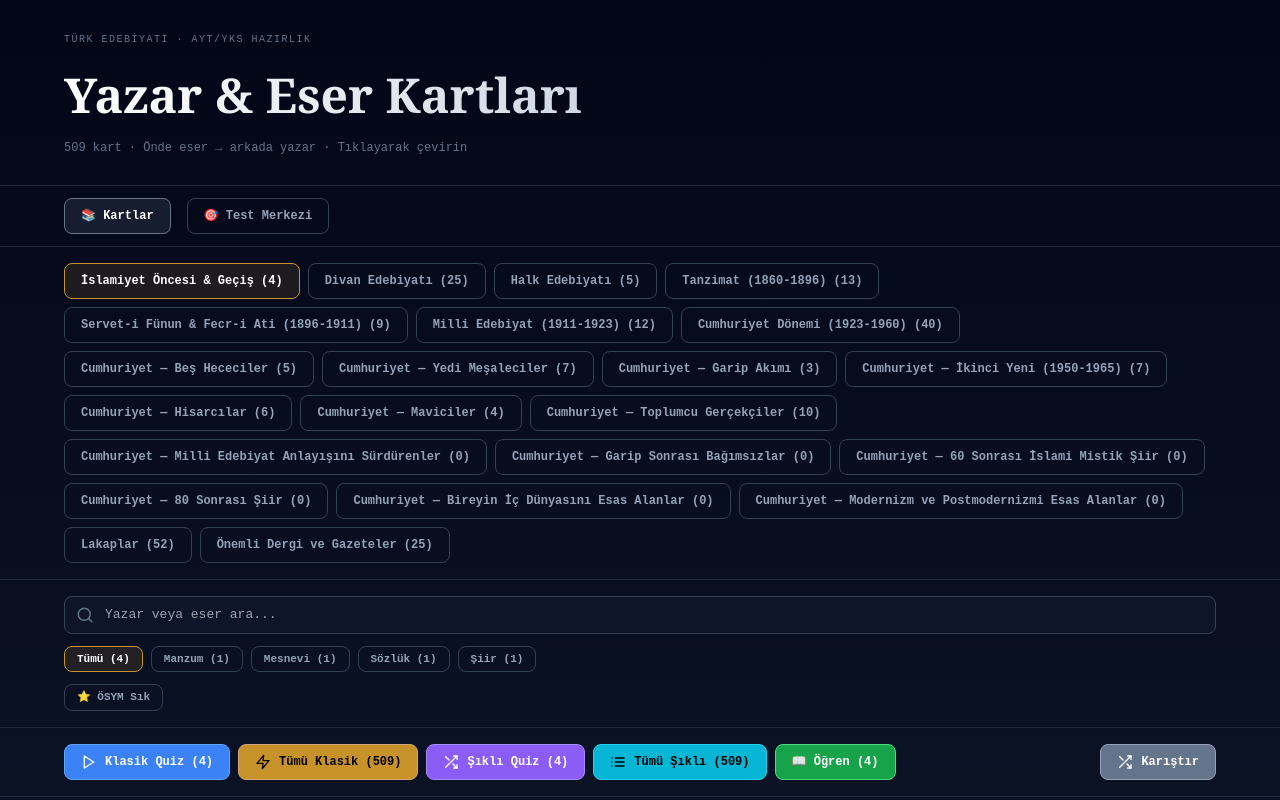
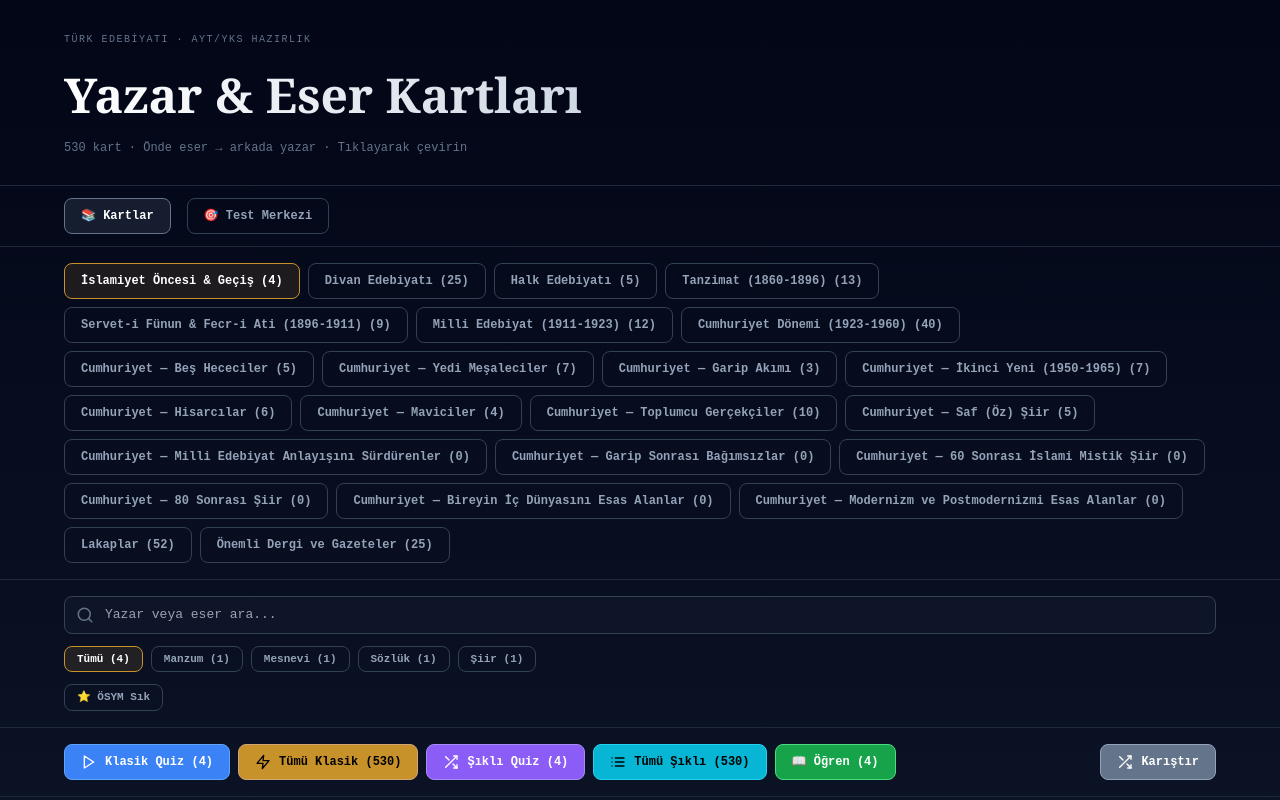
Before and after one commit to Enchant0000/yazar-eser, a React (Vite) app: page / in a window 1280 px wide. Shown: the top 800 px of the page. Built offline with nearby package versions, Linux system fonts and the light colour scheme.

Commit message:
Update data.js

```diff
--- a/src/data.js
+++ b/src/data.js
@@ -1571,6 +1571,68 @@ const data = {
         ],
       },
     ],
+  },
+"Cumhuriyet — Saf (Öz) Şiir": {
+    color: "#4a3728",
+    accent: "#d4a574",
+    yazarlar: [
+      {
+        ad: "Ahmet Hamdi Tanpınar",
+        dogum: "1901-1962",
+        ozellik: "Zaman, rüya ve bilinçaltı temalarını Doğu-Batı senteziyle işleyen çok yönlü estetik şairi ve romancısı",
+        eserler: [
+          { ad: "Beş Şehir", tur: "Deneme", yil: "1946", osymYil: "ÖSYM Sık", aciklama: "Ankara, Erzurum, Konya, Bursa ve İstanbul’u tarih, kültür ve şahsi izlenimler üzerinden anlatan deneme kitabıdır." },
+          { ad: "Huzur", tur: "Roman", yil: "1948", osymYil: "ÖSYM Sık", aciklama: "Mümtaz ve Nuran'ın aşkı çerçevesinde, bireysel huzursuzluk, Doğu-Batı çatışması ve modernleşme gerilimini işleyen bir romandır." },
+          { ad: "Mahur Beste", tur: "Roman", yil: "1944", osymYil: "ÖSYM Orta", aciklama: "Osmanlı'nın son dönemi ile Tanzimat geçişini aile, gelenek ve klasik müzik çevresiyle anlatan romandır." },
+          { ad: "Saatleri Ayarlama Enstitüsü", tur: "Roman", yil: "1961", osymYil: "ÖSYM Sık", aciklama: "Zaman kavramı, bürokrasi, insan ve toplum eleştirisini derin bir ironi ve hicivle birleştiren romandır." },
+          { ad: "Sahnenin Dışındakiler", tur: "Roman", yil: "1973", osymYil: "ÖSYM Orta", aciklama: "Kurtuluş Savaşı yıllarında Anadolu sahneyi, işgal altındaki İstanbul ise sahnenin dışını temsil edecek şekilde dönemin atmosferini veren romandır." },
+          { ad: "Abdullah Efendi'nin Rüyaları", tur: "Hikâye", yil: "1943", osymYil: "ÖSYM Orta", aciklama: "Rüya, bilinçaltı, tekinsizlik ve kişilik bölünmesi temalarını işleyen ilk hikâye kitabıdır." }
+        ]
+      },
+      {
+        ad: "Cahit Sıtkı Tarancı",
+        dogum: "1910-1956",
+        ozellik: "Ölüm, yaşama sevinci ve zaman temalarını hece vezni ve sade bir dille işleyen 'Otuz Beş Yaş' şairi",
+        eserler: [
+          { ad: "Otuz Beş Yaş", tur: "Şiir", yil: "1946", osymYil: "ÖSYM Sık", aciklama: "Yaş alma, geçip giden zaman, ölüm ve hayatın muhasebesini öne çıkaran şairin en ünlü şiir kitabıdır." },
+          { ad: "Ömrümde Sükut", tur: "Şiir", yil: "1933", osymYil: "ÖSYM Orta", aciklama: "İçe dönük, melankolik ve yalnızlık duygusuyla örülü şiirlerden oluşan ilk kitabıdır." },
+          { ad: "Düşten Güzel", tur: "Şiir", yil: "1952", osymYil: "ÖSYM Orta", aciklama: "Sanatçının olgunluk dönemi şiirlerini, hayata ve ölüme bakışını toplayan kitaptır." },
+          { ad: "Ziya'ya Mektuplar", tur: "Mektup", yil: "1957", osymYil: "ÖSYM Sık", aciklama: "Yakın dostu Ziya Osman Saba'ya yazdığı, dostluk ve edebî sohbet havası taşıyan samimi mektuplardır." }
+        ]
+      },
+      {
+        ad: "Ahmet Muhip Dıranas",
+        dogum: "1909-1980",
+        ozellik: "Hece ölçüsünü batı şiiri estetiğiyle (Baudelaire) birleştiren, lirik ve müzikal yönü güçlü şair",
+        eserler: [
+          { ad: "Fahriye Abla", tur: "Şiir", yil: "1935", osymYil: "ÖSYM Sık", aciklama: "Bir mahalle güzeli üzerinden çocukluk hafızasını, özlem ve gençlik duygusunu anlatan son derece popüler ve ünlü şiirdir." },
+          { ad: "Olvido", tur: "Şiir", yil: "1959", osymYil: "ÖSYM Sık", aciklama: "Unutuş, zamanın akışı, geçmiş ve derin bir hüzün temasını felsefi ve mistik bir tonda işleyen başyapıt şiirlerindendir." },
+          { ad: "Serenat", tur: "Şiir", yil: "1930'lar", osymYil: "ÖSYM Sık", aciklama: "Lirik, duygusal gücü yüksek, doğa ve aşk imajlarıyla örülü, müzikal tonu güçlü bir şiirdir." }
+        ]
+      },
+      {
+        ad: "Necip Fazıl Kısakürek",
+        dogum: "1904-1983",
+        ozellik: "Bohem hayattan mistisizme uzanan çizgide, metafizik gerilim ve çileyi güçlü bir hitabetle birleştiren üstat şair",
+        eserler: [
+          { ad: "Çile", tur: "Şiir", yil: "1962", osymYil: "ÖSYM Sık", aciklama: "Şairin tüm şiirlerini topladığı, düşünce dünyasını, tasavvufi ve metafizik gerilimini yansıtan temel şiir kitabıdır." },
+          { ad: "Kaldırımlar", tur: "Şiir", yil: "1928", osymYil: "ÖSYM Sık", aciklama: "Yalnızlık, gece, sokaklar ve şehir melankolisini eşsiz bir dille anlatan, kendisine 'Kaldırımlar Şairi' unvanını getiren şiirdir." },
+          { ad: "Reis Bey", tur: "Tiyatro", yil: "1964", osymYil: "ÖSYM Sık", aciklama: "Merhametsiz bir kanun adamının iç dünyasındaki dönüşüm üzerinden adalet, vicdan ve tövbe temasını işleyen tiyatro eseridir." },
+          { ad: "Bir Adam Yaratmak", tur: "Tiyatro", yil: "1938", osymYil: "ÖSYM Sık", aciklama: "Yaratma fikri, kader, cinnet ve insanın kendi varlığıyla girdiği derin iç çatışmasını konu alan psikolojik tiyatro eseridir." }
+        ]
+      },
+      {
+        ad: "Asaf Halet Çelebi",
+        dogum: "1907-1958",
+        ozellik: "Türk şiirinde saf sezgiyi ve soyutlamayı Doğu-Batı mistisizmiyle, harflerle ve masallarla harmanlayan özgün şair",
+        eserler: [
+          { ad: "He", tur: "Şiir", yil: "1942", osymYil: "ÖSYM Orta", aciklama: "Doğu mistisizmi, masallar ve sembolik söyleyişe yaslanan, harflerin gizemini barındıran ilk şiir kitabıdır." },
+          { ad: "Lam Elif", tur: "Şiir", yil: "1945", osymYil: "ÖSYM Orta", aciklama: "Arap harfleri, tasavvuf hiyerarşisi ve çağrışım dünyasını soyut bir estetikle öne çıkaran şiir kitabıdır." },
+          { ad: "Om Mani Padme Hum", tur: "Şiir", yil: "1953", osymYil: "ÖSYM Sık", aciklama: "Hint-Budist mistisizmi ve tasavvufî göndermeler taşıyan, ses ritmiyle öne çıkan egzotik şiiridir." },
+          { ad: "İbrahim", tur: "Şiir", yil: "1940'lar", osymYil: "ÖSYM Sık", aciklama: "Hz. İbrahim'in putları kırma kıssasına gönderme yaparak dinî-mistik temaları ve içsel arayışı işleyen şiirdir." }
+        ]
+      }
+    ]
   },
   "Cumhuriyet — Milli Edebiyat Anlayışını Sürdürenler": {
     color: "#4a3728",
```
